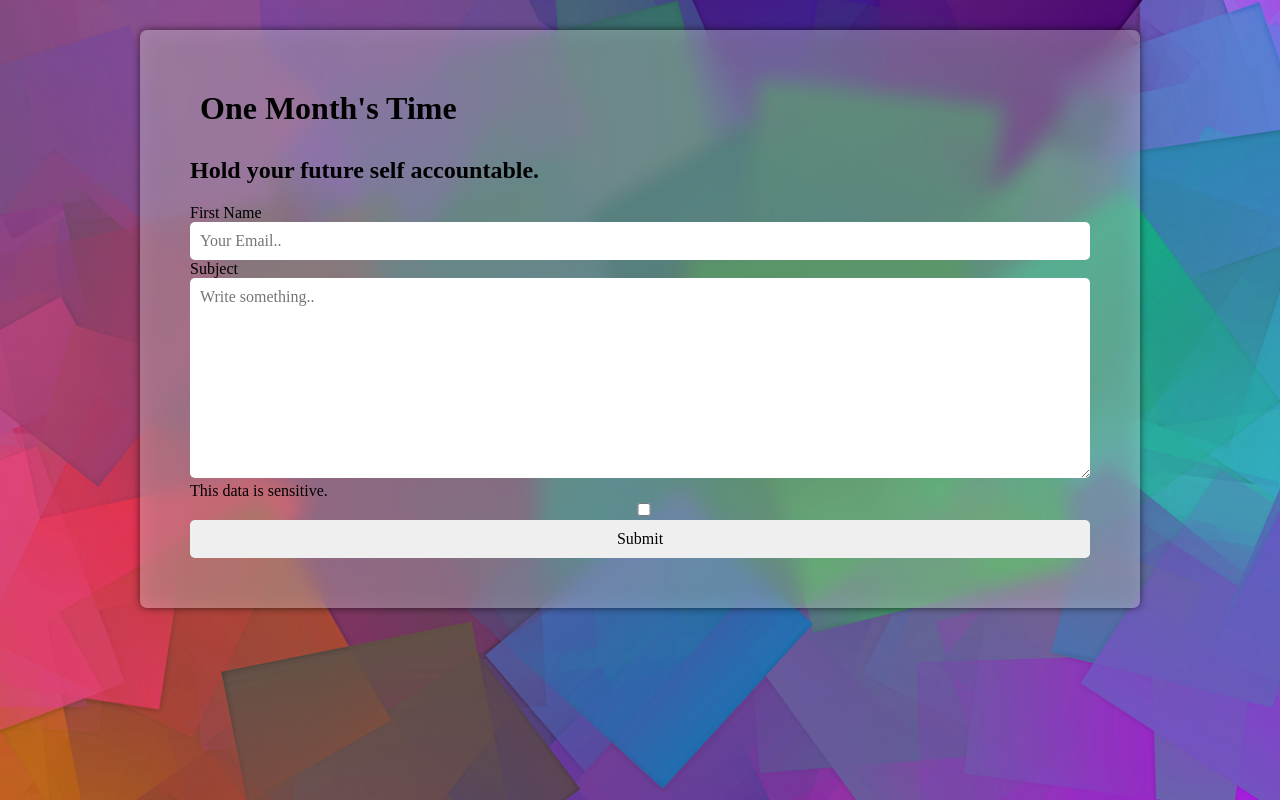
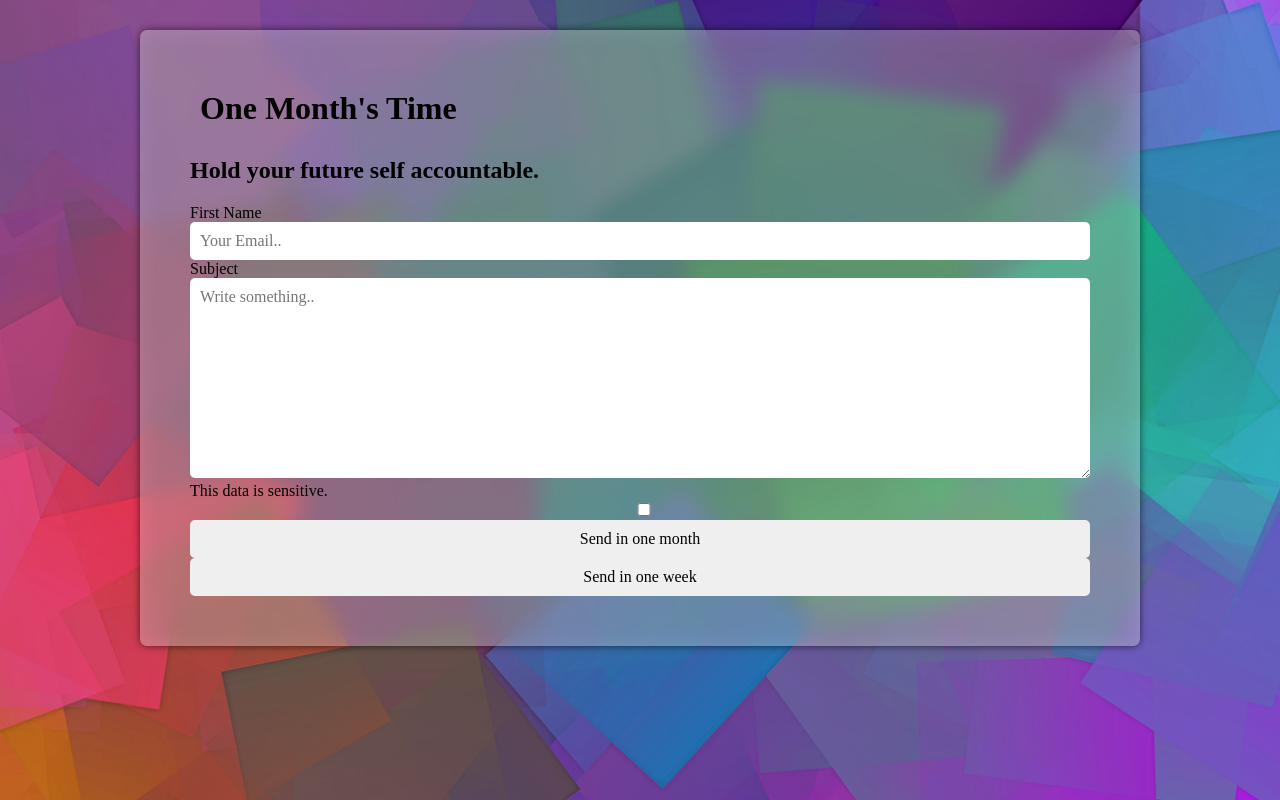
Before and after one commit to ethanboxx/one-months-time, a Vue app in the folder client/: page / in a window 1280 px wide. Built offline with nearby package versions, Linux system fonts and the light colour scheme.

Commit message:
two submits

```diff
--- a/client/src/App.vue
+++ b/client/src/App.vue
@@ -10,7 +10,8 @@
 
       <label for="pswd">This data is sensitive.</label>
       <input type="checkbox" id="pswd" name="pswd" />
-      <input type="submit" value="Submit" />
+      <input type="submit" value="Send in one month" />
+      <input type="submit" value="Send in one week" />
     </form>
   </div>
 </template>
```
